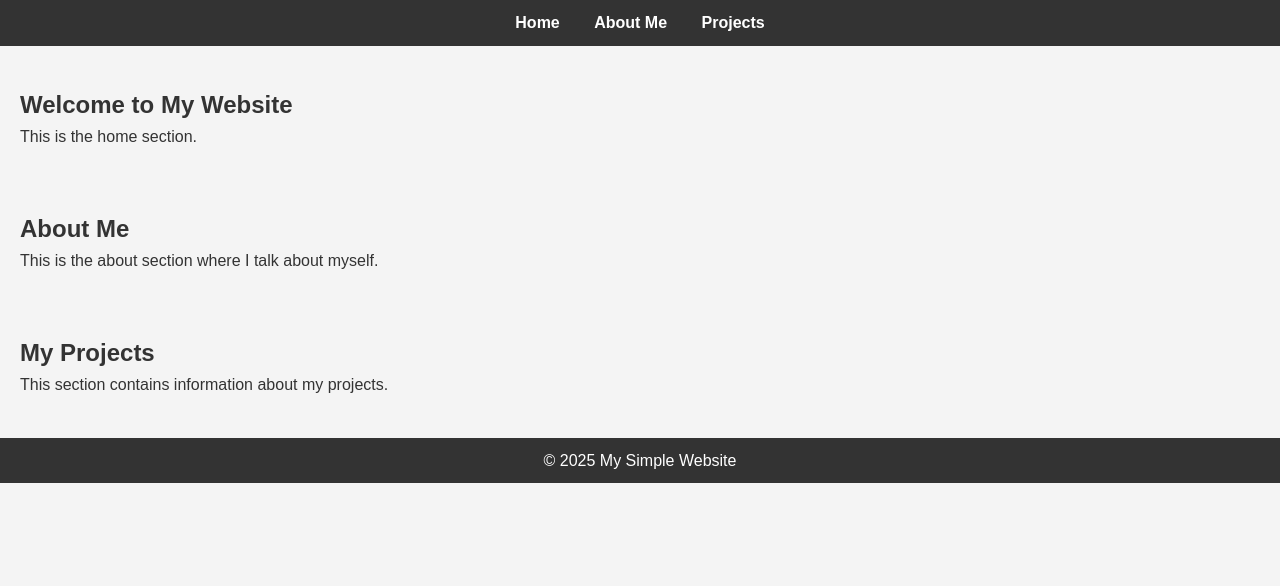
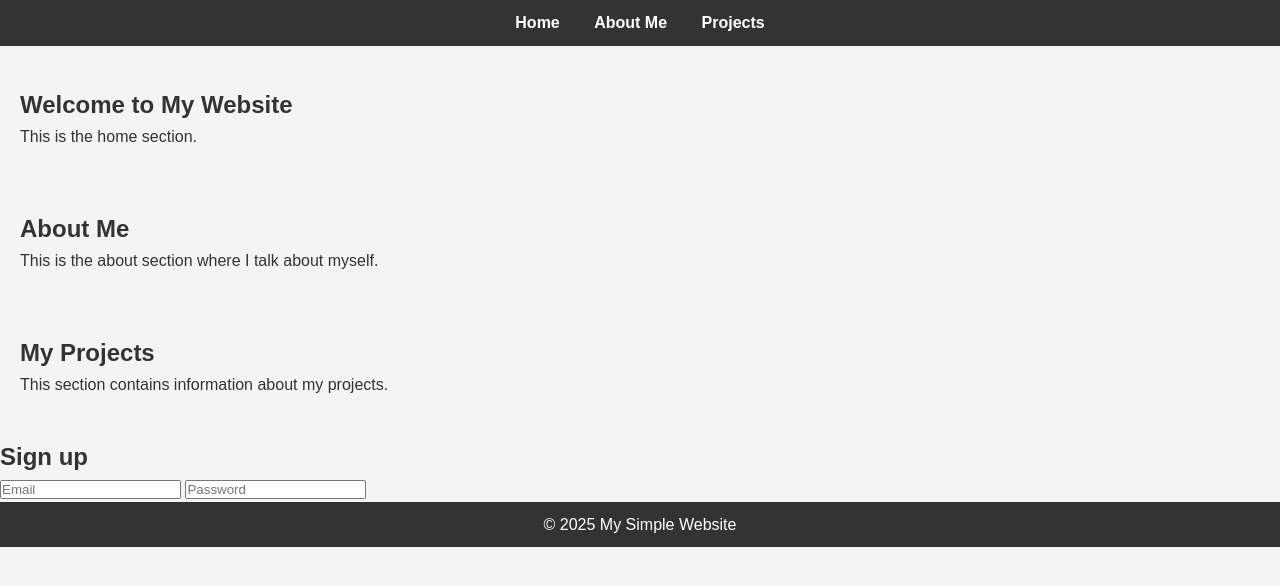
Before and after one commit to AlejandroPelcas/WeatherProject, a plain HTML site: page index.html in a window 1280 px wide. Drawn offline with Linux system fonts and the light colour scheme.

Commit message:
add a form for signup with email and pass

```diff
--- a/index.html
+++ b/index.html
@@ -32,6 +32,16 @@
     <p>This section contains information about my projects.</p>
   </section>
 
+  <div class="cotainer">
+    <div class="form-box">
+        <h2> Sign up </h2>
+        <form>
+            <input type="email" placeholder="Email">
+            <input type="password" placeholder="Password">
+        </form>
+    </div>
+  </div>
+
   <footer>
     <p>&copy; 2025 My Simple Website</p>
   </footer>
```
